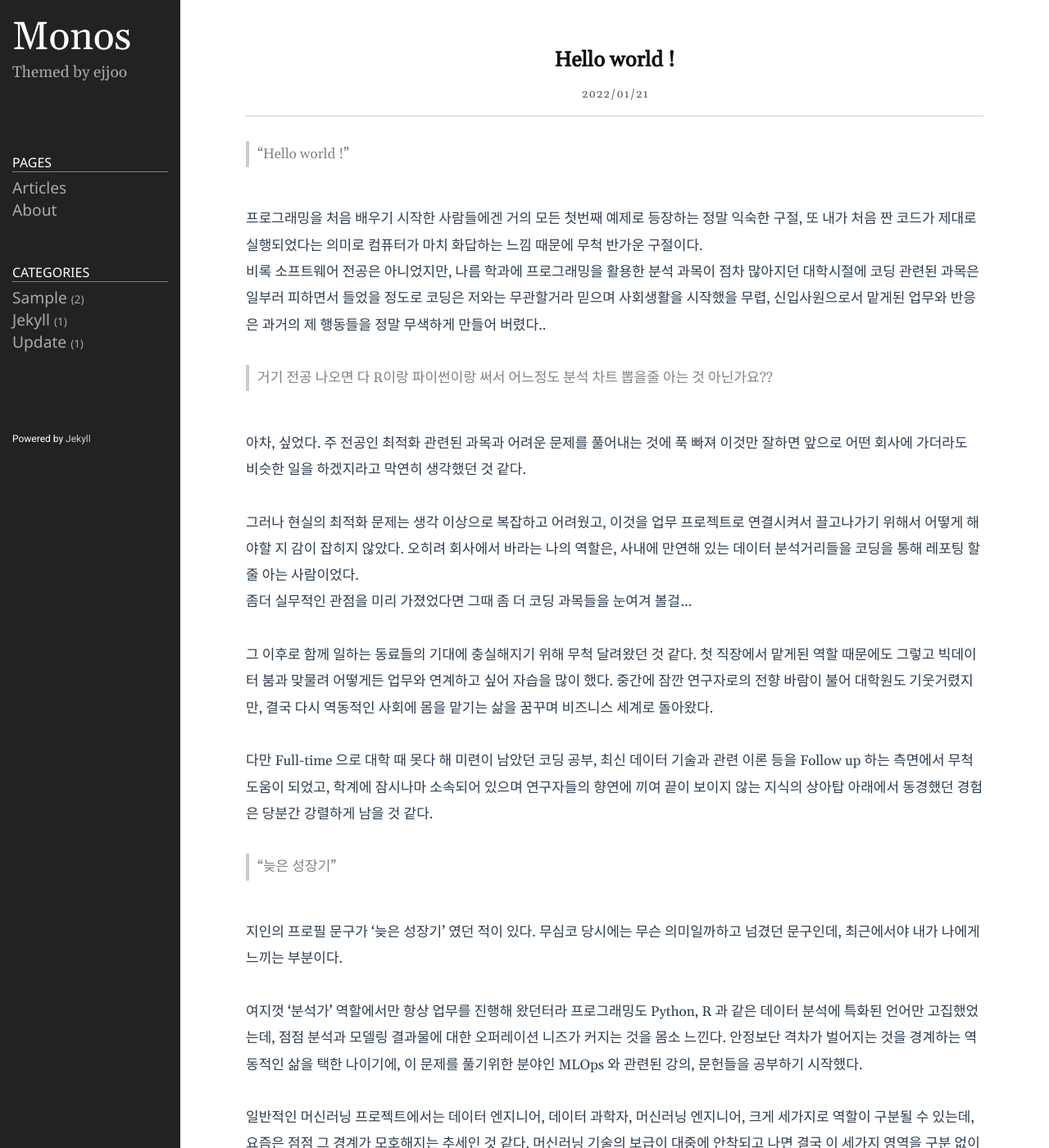
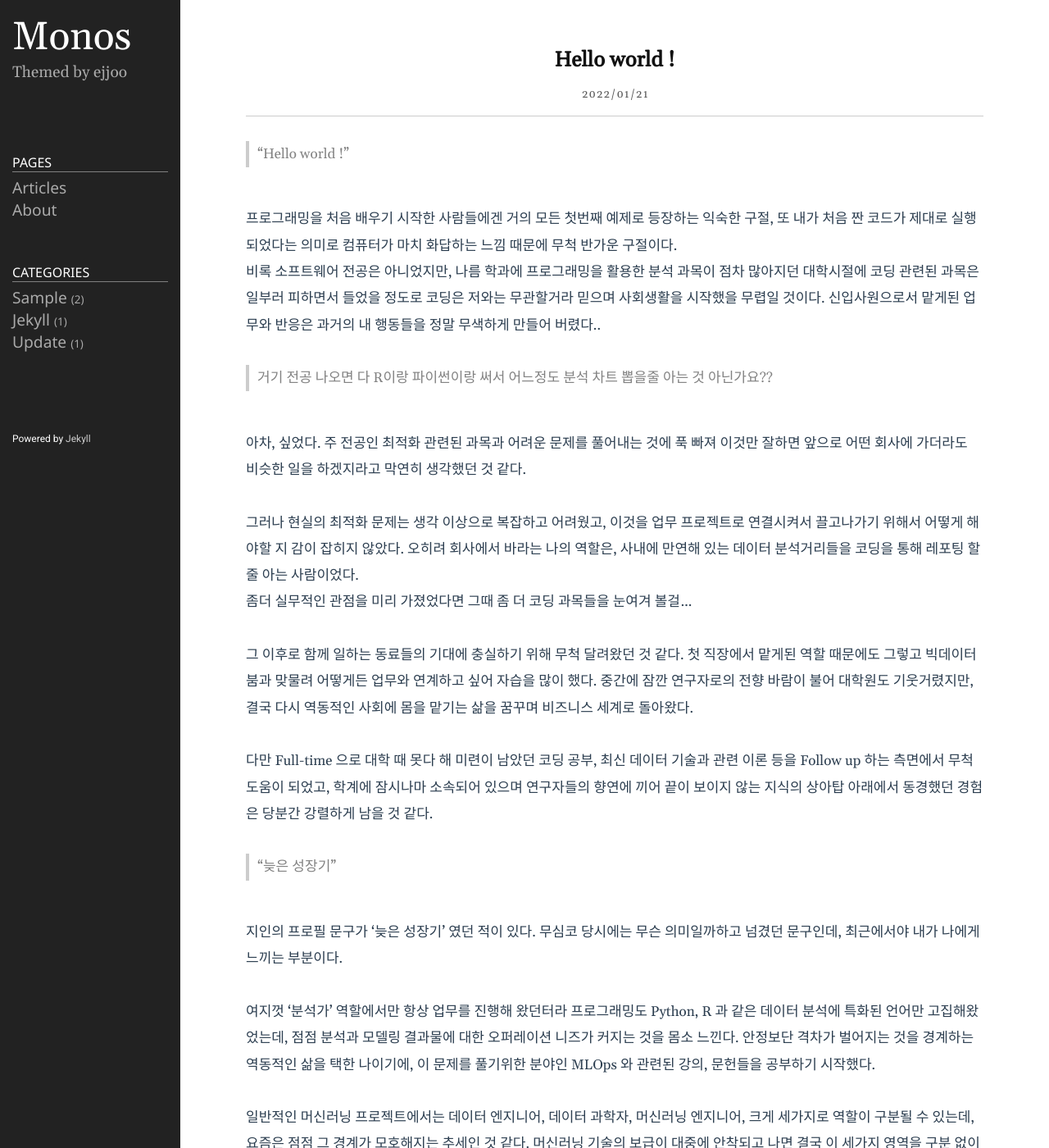
Before and after one commit to shin-nyum/shin-nyum_test.github.io, a Jekyll site: the page built from _posts/2022-01-21-hello_world.markdown.md, in a window 1280 px wide and 1400 px high. Shown: the whole window at 82% size. Built offline with Jekyll 4.4.1, drawn with Linux system fonts in a browser that asks for light colours; some of the changed text lies outside the part shown.

Commit message:
hello world

```diff
--- a/_posts/2022-01-21-hello_world.markdown.md
+++ b/_posts/2022-01-21-hello_world.markdown.md
@@ -8,10 +8,10 @@ category: sample
 > "Hello world !"
 
 <br/>
-프로그래밍을 처음 배우기 시작한 사람들에겐 거의 모든 첫번째 예제로 등장하는 정말 익숙한 구절, 또 내가 처음 짠 코드가 제대로 실행되었다는 의미로 컴퓨터가 마치 화답하는 느낌 때문에 무척 반가운 구절이다.
+프로그래밍을 처음 배우기 시작한 사람들에겐 거의 모든 첫번째 예제로 등장하는 익숙한 구절, 또 내가 처음 짠 코드가 제대로 실행되었다는 의미로 컴퓨터가 마치 화답하는 느낌 때문에 무척 반가운 구절이다.
 <br/>
 
-비록 소프트웨어 전공은 아니었지만, 나름 학과에 프로그래밍을 활용한 분석 과목이 점차 많아지던 대학시절에 코딩 관련된 과목은 일부러 피하면서 들었을 정도로 코딩은 저와는 무관할거라 믿으며 사회생활을 시작했을 무렵, 신입사원으로서 맡게된 업무와 반응은 과거의 제 행동들을 정말 무색하게 만들어 버렸다..
+비록 소프트웨어 전공은 아니었지만, 나름 학과에 프로그래밍을 활용한 분석 과목이 점차 많아지던 대학시절에 코딩 관련된 과목은 일부러 피하면서 들었을 정도로 코딩은 저와는 무관할거라 믿으며 사회생활을 시작했을 무렵일 것이다. 신입사원으로서 맡게된 업무와 반응은 과거의 내 행동들을 정말 무색하게 만들어 버렸다..
 
 <br/>
 
@@ -27,11 +27,11 @@ category: sample
 좀더 실무적인 관점을 미리 가졌었다면 그때 좀 더 코딩 과목들을 눈여겨 볼걸...
 
 <br/>
-그 이후로 함께 일하는 동료들의 기대에 충실해지기 위해 무척 달려왔던 것 같다. 첫 직장에서 맡게된 역할 때문에도 그렇고 빅데이터 붐과 맞물려 어떻게든 업무와 연계하고 싶어 자습을 많이 했다. 중간에 잠깐 연구자로의 전향 바람이 불어 대학원도 기웃거렸지만, 결국 다시 역동적인 사회에 몸을 맡기는 삶을 꿈꾸며 비즈니스 세계로 돌아왔다.
+그 이후로 함께 일하는 동료들의 기대에 충실하기 위해 무척 달려왔던 것 같다. 첫 직장에서 맡게된 역할 때문에도 그렇고 빅데이터 붐과 맞물려 어떻게든 업무와 연계하고 싶어 자습을 많이 했다. 중간에 잠깐 연구자로의 전향 바람이 불어 대학원도 기웃거렸지만, 결국 다시 역동적인 사회에 몸을 맡기는 삶을 꿈꾸며 비즈니스 세계로 돌아왔다.
 
 <br/>
 
-다만 Full-time 으로 대학 때 못다 해 미련이 남았던 코딩 공부, 최신 데이터 기술과 관련 이론 등을 Follow up 하는 측면에서 무척 도움이 되었고, 학계에 잠시나마 소속되어 있으며 연구자들의 향연에 끼여 끝이 보이지 않는 지식의 상아탑 아래에서 동경했던 경험은 당분간 강렬하게 남을 것 같다.
+다만 Full-time 으로 대학 때 못다 해 미련이 남았던 코딩 공부, 최신 데이터 기술과 관련 이론 등을 Follow up 하는 측면에서 무척 도움이 되었고, 학계에 잠시나마 소속되어 있으며 연구자들의 향연에 끼어 끝이 보이지 않는 지식의 상아탑 아래에서 동경했던 경험은 당분간 강렬하게 남을 것 같다.
 
 <br/>
 
@@ -42,7 +42,7 @@ category: sample
 
 <br/>
 
-여지껏 '분석가' 역할에서만 항상 업무를 진행해 왔던터라 프로그래밍도 Python, R 과 같은 데이터 분석에 특화된 언어만 고집했었는데, 점점 분석과 모델링 결과물에 대한 오퍼레이션 니즈가 커지는 것을 몸소 느낀다. 안정보단 격차가 벌어지는 것을 경계하는 역동적인 삶을 택한 나이기에, 이 문제를 풀기위한 분야인 MLOps 와 관련된 강의, 문헌들을 공부하기 시작했다.
+여지껏 '분석가' 역할에서만 항상 업무를 진행해 왔던터라 프로그래밍도 Python, R 과 같은 데이터 분석에 특화된 언어만 고집해왔었는데, 점점 분석과 모델링 결과물에 대한 오퍼레이션 니즈가 커지는 것을 몸소 느낀다. 안정보단 격차가 벌어지는 것을 경계하는 역동적인 삶을 택한 나이기에, 이 문제를 풀기위한 분야인 MLOps 와 관련된 강의, 문헌들을 공부하기 시작했다.
 
 <br/>
 일반적인 머신러닝 프로젝트에서는 데이터 엔지니어, 데이터 과학자, 머신러닝 엔지니어, 크게 세가지로 역할이 구분될 수 있는데, 요즘은 점점 그 경계가 모호해지는 추세인 것 같다. 머신러닝 기술의 보급이 대중에 안착되고 나면 결국 이 세가지 영역을 구분 없이 넘나드는 인재만이 살아남을 것 같은 생각이다.
@@ -63,6 +63,4 @@ category: sample
 > "Hello Me !"
 
 <br/>
-그래서 꼭 번드러진 기술 블로그가 아니더라도, 글쓰기에는 재주가 없지만,
-내가 겪었던 여러가지 문제 상황과 그에 대한 고찰에 대한
-기록을 남겨놓는 용도로 우선 블로그를 시작해보려 한다.
+그래서 꼭 번드러진 기술 블로그가 아니더라도, 글쓰기에는 재주가 없지만. 내가 겪었던 여러가지 문제 상황과 그에 대한 고찰에 대한 기록을 남겨놓는 용도로 우선 블로그를 시작해보려 한다.
```
